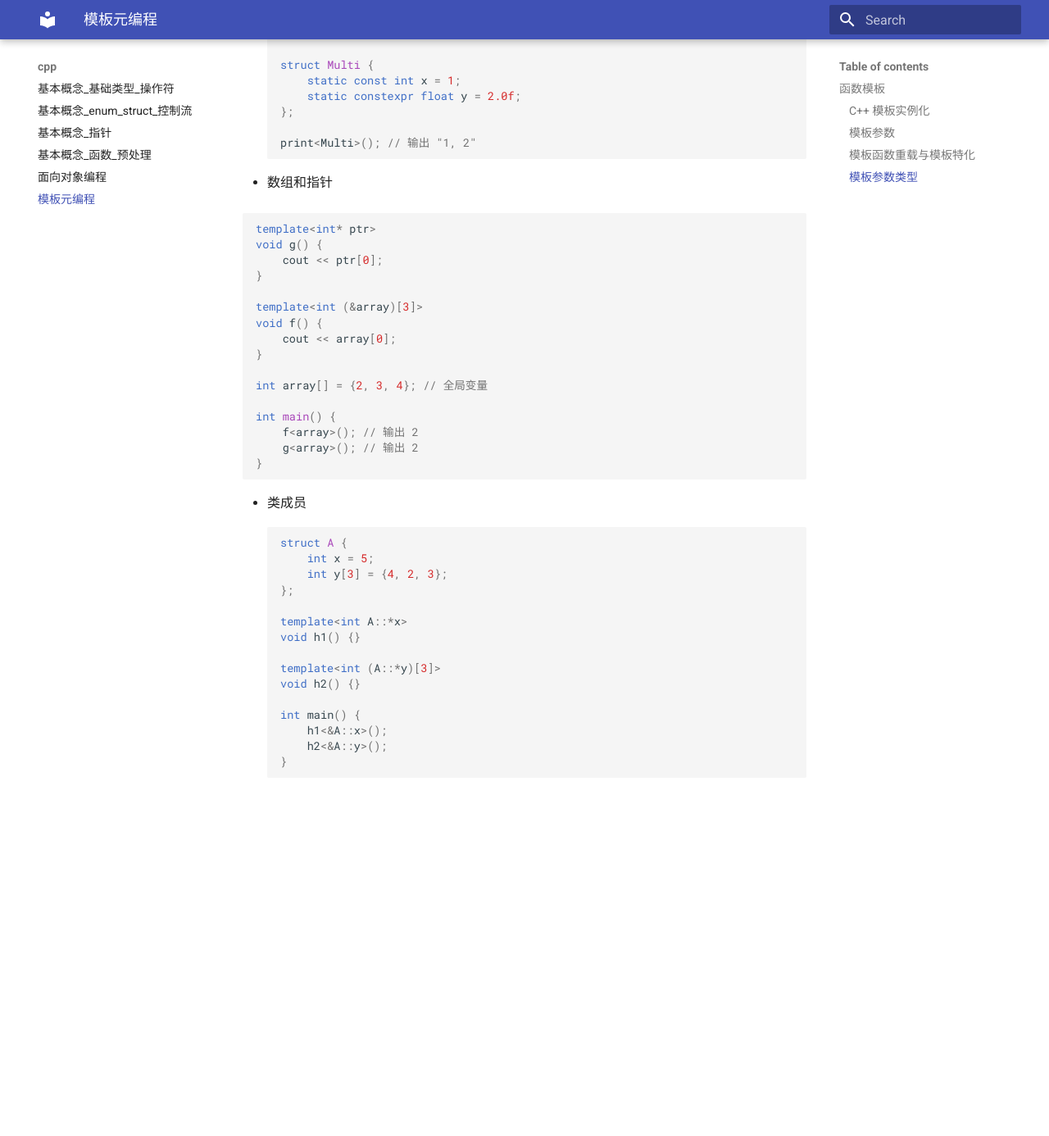
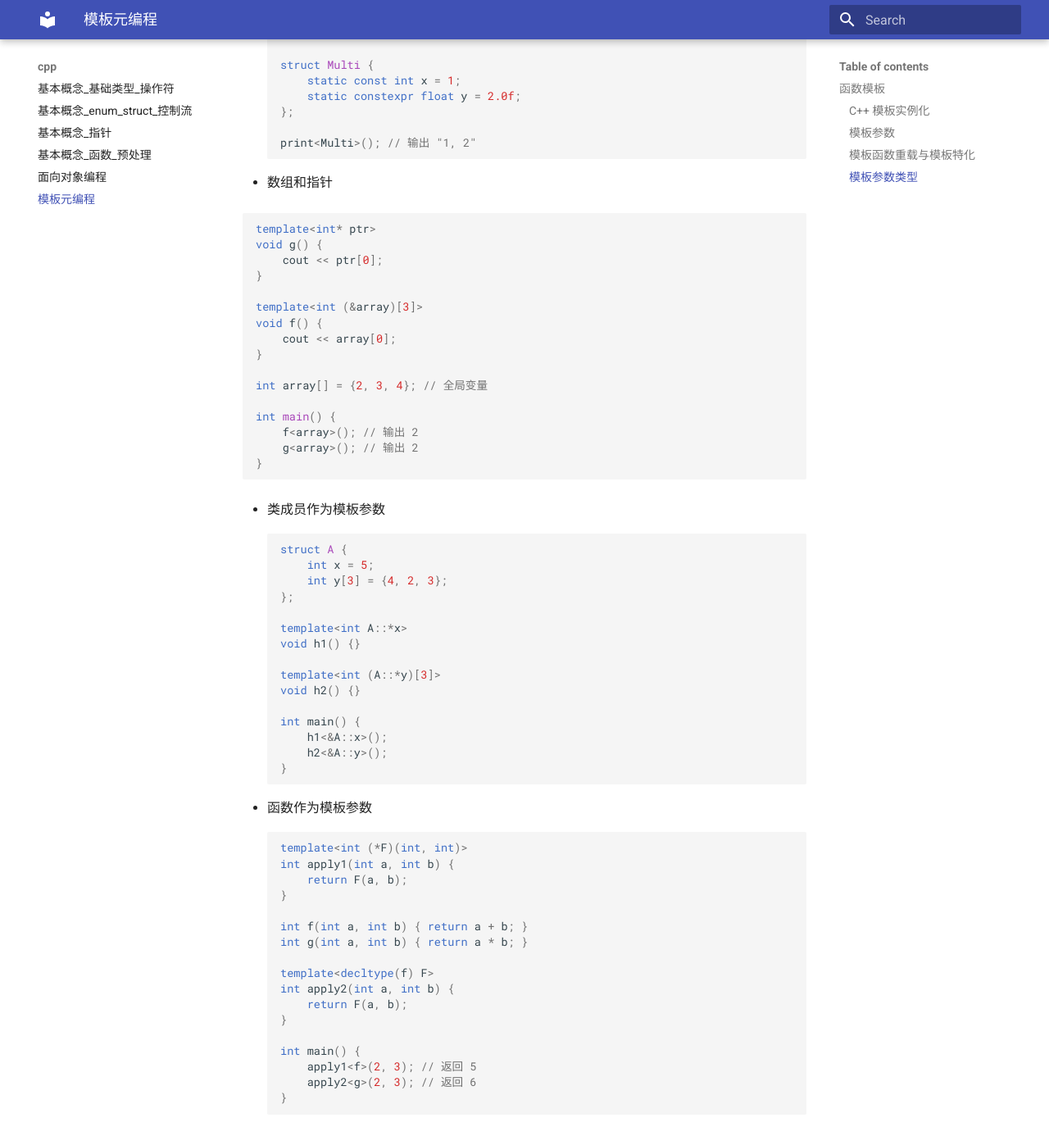
Before and after one commit to ymma98/technotes, an MkDocs documentation site: the page built from docs/cpp/模板元编程.md, in a window 1280 px wide and 1400 px high, scrolled down 4601 px. Shown: the top 1386 px of the window at 82% size. Built offline with MkDocs 1.6.1 and Material for MkDocs 9.7.7, drawn with Linux system fonts in a browser that asks for light colours; before the commit the page ends 5590 px from its top, so only the background shows below that.

Commit message:
docs/cpp/模板元编程.md updated from https://stackedit.cn/

````diff
--- a/docs/cpp/模板元编程.md
+++ b/docs/cpp/模板元编程.md
@@ -259,7 +259,7 @@ int main() {
 }
 ```
 
-* 类成员
+* 类成员作为模板参数
 ```cpp
 struct A {
     int x = 5;
@@ -277,7 +277,28 @@ int main() {
     h2<&A::y>();
 }
 ```
+
+* 函数作为模板参数
+```cpp
+template<int (*F)(int, int)>
+int apply1(int a, int b) {
+    return F(a, b);
+}
+
+int f(int a, int b) { return a + b; }
+int g(int a, int b) { return a * b; }
+
+template<decltype(f) F>
+int apply2(int a, int b) {
+    return F(a, b);
+}
+
+int main() {
+    apply1<f>(2, 3); // 返回 5
+    apply2<g>(2, 3); // 返回 6
+}
+```
 <!--stackedit_data:
-eyJoaXN0b3J5IjpbNzM1OTcxOTA0LC0xNzk0NzI0NTk0LDE1Nz
-g3OTkzMTgsMTUyMjEzNjUwMSw2MDg1OTMyNjddfQ==
+eyJoaXN0b3J5IjpbMTUzMDgzNjI3NSwtMTc5NDcyNDU5NCwxNT
+c4Nzk5MzE4LDE1MjIxMzY1MDEsNjA4NTkzMjY3XX0=
 -->
````
